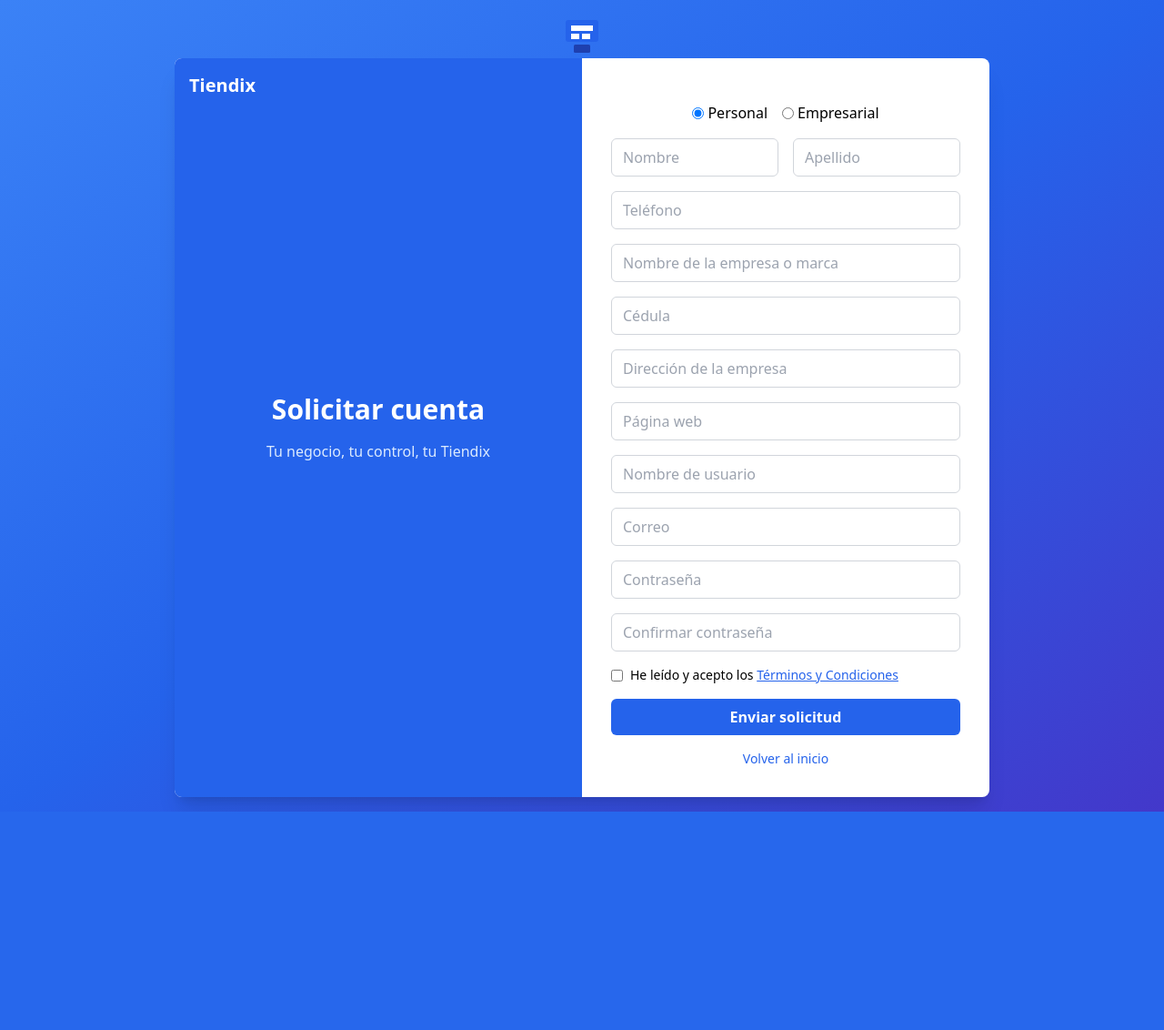
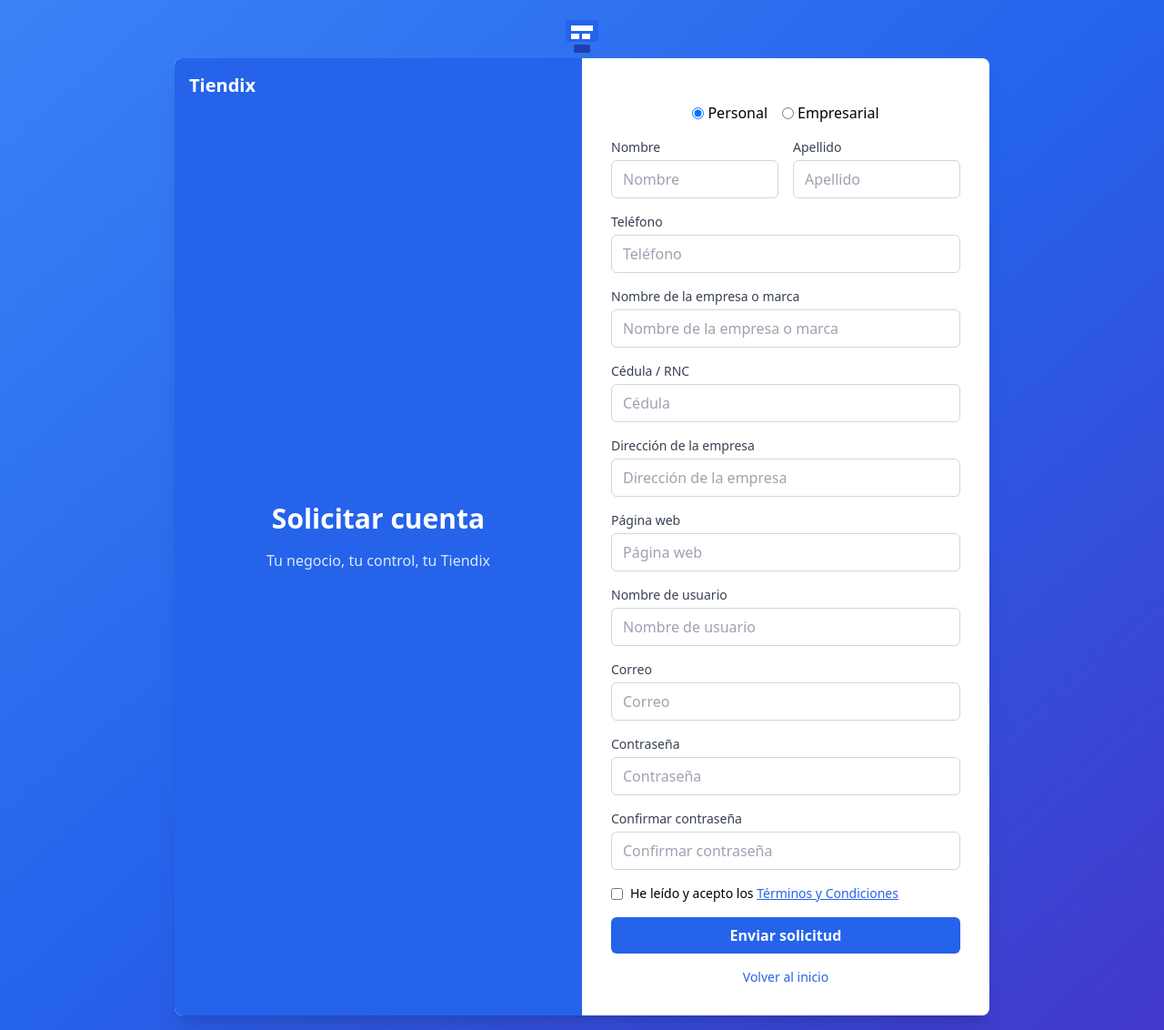
Before and after one commit to Buzzvitalize/tiendix, a Flask app: page /solicitar-cuenta in a window 1280 px wide. Shown: the whole page at 91% size. Before the commit the page ends 892 px from the top, so only its background shows below. Run offline with Flask 3, Linux system fonts and the light colour scheme; some libraries are stand-ins or nearby versions.

Commit message:
ux: agregar etiquetas visibles en formulario de registro

```diff
--- a/templates/solicitar_cuenta.html
+++ b/templates/solicitar_cuenta.html
@@ -45,18 +45,51 @@
           </label>
         </div>
         <div class="grid grid-cols-1 md:grid-cols-2 gap-4">
-          <input name="first_name" placeholder="Nombre" class="input" required>
-          <input name="last_name" placeholder="Apellido" class="input" required>
+          <div>
+            <label for="first-name" class="block text-sm font-medium text-gray-700 mb-1">Nombre</label>
+            <input id="first-name" name="first_name" placeholder="Nombre" class="input" required>
+          </div>
+          <div>
+            <label for="last-name" class="block text-sm font-medium text-gray-700 mb-1">Apellido</label>
+            <input id="last-name" name="last_name" placeholder="Apellido" class="input" required>
+          </div>
         </div>
-        <input name="phone" placeholder="Teléfono" class="input phone-mask" required>
-        <input id="company-name" name="company" placeholder="Nombre de la empresa o marca" class="input" required>
-        <input id="identifier" name="identifier" placeholder="Cédula" class="input" required>
-        <input name="address" placeholder="Dirección de la empresa" class="input">
-        <input name="website" placeholder="Página web" class="input">
-        <input name="username" placeholder="Nombre de usuario" class="input" required>
-        <input type="email" name="email" placeholder="Correo" class="input" required>
-        <input type="password" name="password" placeholder="Contraseña" class="input" required>
-        <input type="password" name="confirm_password" placeholder="Confirmar contraseña" class="input" required>
+        <div>
+          <label for="phone" class="block text-sm font-medium text-gray-700 mb-1">Teléfono</label>
+          <input id="phone" name="phone" placeholder="Teléfono" class="input phone-mask" required>
+        </div>
+        <div>
+          <label for="company-name" class="block text-sm font-medium text-gray-700 mb-1">Nombre de la empresa o marca</label>
+          <input id="company-name" name="company" placeholder="Nombre de la empresa o marca" class="input" required>
+        </div>
+        <div>
+          <label for="identifier" class="block text-sm font-medium text-gray-700 mb-1">Cédula / RNC</label>
+          <input id="identifier" name="identifier" placeholder="Cédula" class="input" required>
+        </div>
+        <div>
+          <label for="address" class="block text-sm font-medium text-gray-700 mb-1">Dirección de la empresa</label>
+          <input id="address" name="address" placeholder="Dirección de la empresa" class="input">
+        </div>
+        <div>
+          <label for="website" class="block text-sm font-medium text-gray-700 mb-1">Página web</label>
+          <input id="website" name="website" placeholder="Página web" class="input">
+        </div>
+        <div>
+          <label for="username" class="block text-sm font-medium text-gray-700 mb-1">Nombre de usuario</label>
+          <input id="username" name="username" placeholder="Nombre de usuario" class="input" required>
+        </div>
+        <div>
+          <label for="email" class="block text-sm font-medium text-gray-700 mb-1">Correo</label>
+          <input id="email" type="email" name="email" placeholder="Correo" class="input" required>
+        </div>
+        <div>
+          <label for="password" class="block text-sm font-medium text-gray-700 mb-1">Contraseña</label>
+          <input id="password" type="password" name="password" placeholder="Contraseña" class="input" required>
+        </div>
+        <div>
+          <label for="confirm-password" class="block text-sm font-medium text-gray-700 mb-1">Confirmar contraseña</label>
+          <input id="confirm-password" type="password" name="confirm_password" placeholder="Confirmar contraseña" class="input" required>
+        </div>
         <label class="flex items-center space-x-2 text-sm">
           {{ form.accepted_terms(class_='form-checkbox', required=True) }}
           <span>He leído y acepto los <a href="{{ url_for('terminos') }}" target="_blank" class="text-blue-600 underline">Términos y Condiciones</a></span>
```
